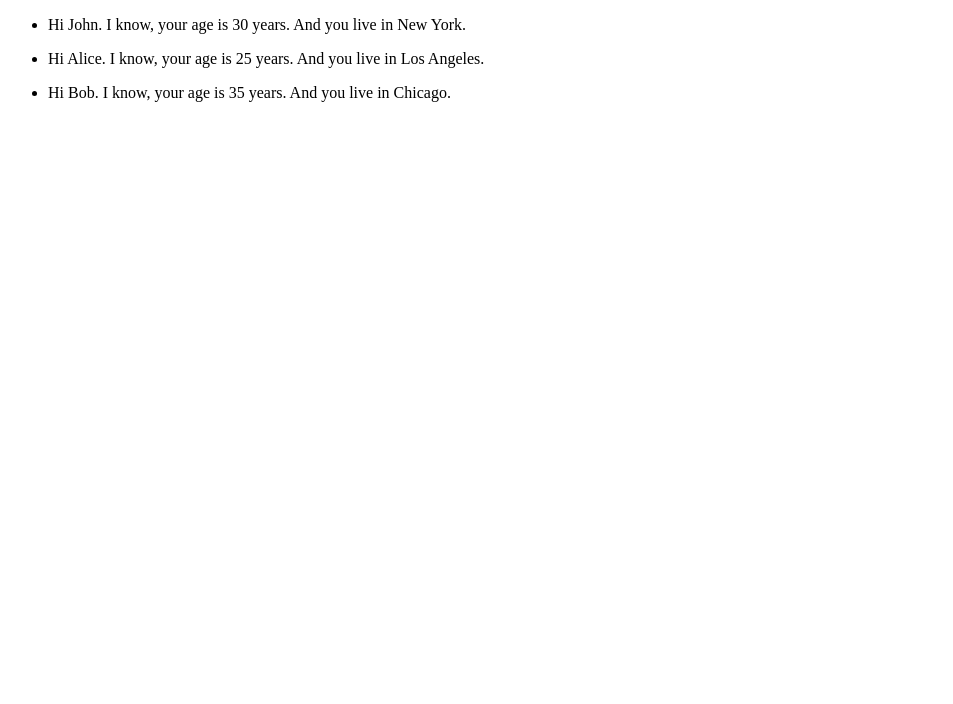
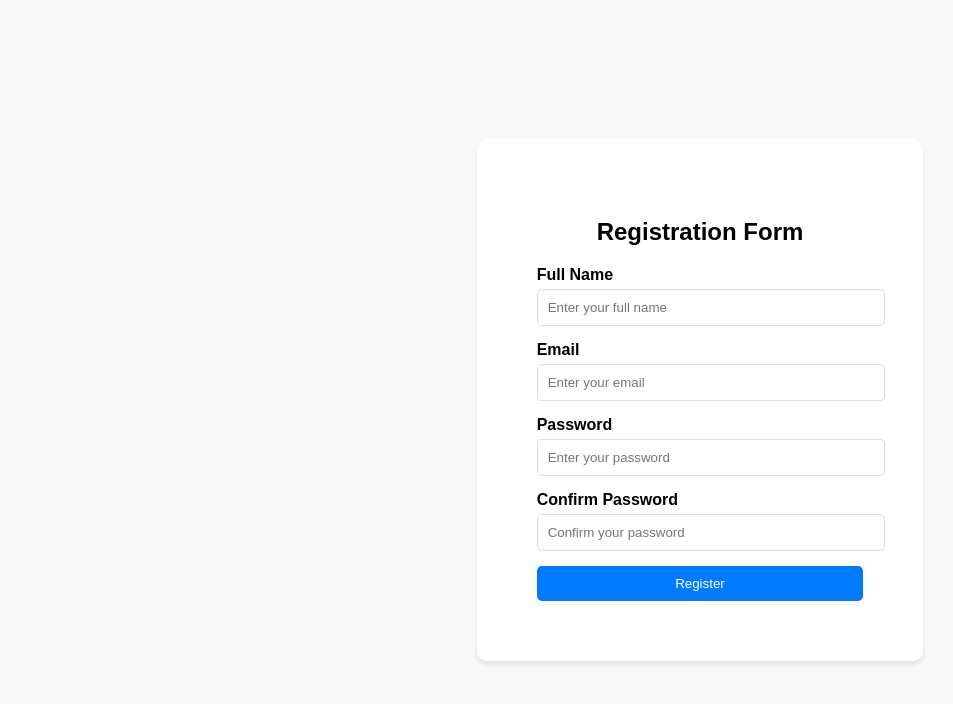
Before and after one commit to badalharit/react_learning, a React (Create React App) app in the folder myapp/: page / in a window 1280 px wide. Shown: the top 704 px of the page, without its empty margins (0-953 px from the left). Built offline with nearby package versions, Linux system fonts and the light colour scheme.

Commit message:
Added CSS for the registration form component & disable unwanted component inclusions

```diff
--- a/myapp/src/index.js
+++ b/myapp/src/index.js
@@ -1,13 +1,13 @@
 import React from 'react';
 import ReactDOM from 'react-dom/client';
 import reportWebVitals from './reportWebVitals';
-import LandingPage from './LandingPage';
-import Home from './screens/Home';
-import About from './screens/About';
-import Contact from './screens/Contact';
-import WelcomeMembers from './screens/WelcomeMembers';
+// import LandingPage from './LandingPage';
+// import Home from './screens/Home';
+// import About from './screens/About';
+// import Contact from './screens/Contact';
+// import WelcomeMembers from './screens/WelcomeMembers';
 import RegistrationForm from './screens/RegistrationForm';
-import UserDeatils from './screens/UserDeatils';
+// import UserDeatils from './screens/UserDeatils';
 // import { Route, Switch, Link, BrowserRouter as Router} from "react-router-dom";
 
 const root = ReactDOM.createRoot(document.getElementById('root'));
@@ -19,8 +19,8 @@ root.render(
     <Home/>
     <Contact></Contact>
     <About></About> */}
-    {/* <RegistrationForm></RegistrationForm> */}
-    <UserDeatils></UserDeatils>
+    <RegistrationForm></RegistrationForm>
+    {/* <UserDeatils></UserDeatils> */}
   </React.StrictMode>
 );
 
--- a/myapp/src/screens/RegistrationForm.js
+++ b/myapp/src/screens/RegistrationForm.js
@@ -1,31 +1,35 @@
 import React from "react";
-import WelcomeMembers from "./WelcomeMembers";
-
+// import WelcomeMembers from "./WelcomeMembers";
+import '../utils/RegistrationForm.css'
 function RegistrationForm() {
-  let age = 17;
+  // let age = 17;
     function RegisterTheUser(e){
         e.preventDefault(); // Do not reload the screen on submitting the Form
         alert("Registration Successful!");
     }
     return(
-      <div>
-        <h1>Registration Form</h1>
-        <form>
-            <label>Username: </label>
-            <input type="text" name="username" required/>
-            <br/>
-            <label>Age: </label>
-            <input type="number" name="age" required/>
-            <br/>
-            <label>Password: </label>
-            <input type="password" name="password" required/>
-            <br/>
-            <label>Confirm Password: </label>
-            <input type="password" name="confirm_password" required/>
-            <br/>
-            <input type="submit" onClick={RegisterTheUser} value="Register"/>
+      <div class="form-container">
+        <h2>Registration Form</h2>
+        <form onSubmit={RegisterTheUser}>
+          <div class="form-group">
+            <label for="fullname">Full Name</label>
+            <input type="text" id="fullname" name="fullname" placeholder="Enter your full name" />
+          </div>
+          <div class="form-group">
+            <label for="email">Email</label>
+            <input type="email" id="email" name="email" placeholder="Enter your email" />
+          </div>
+          <div class="form-group">
+            <label for="password">Password</label>
+            <input type="password" id="password" name="password" placeholder="Enter your password" />
+          </div>
+          <div class="form-group">
+            <label for="confirm_password">Confirm Password</label>
+            <input type="password" id="confirm_password" name="confirm_password" placeholder="Confirm your password" />
+          </div>
+          <input type="submit" class="submit-btn" value="Register" />
         </form>
-        {age >= 18? <WelcomeMembers name="Mohan" age={age}/>: <WelcomeMembers name='Rohan' age={age}></WelcomeMembers>}
+        {/* {age >= 18? <WelcomeMembers name="Mohan" age={age}/>: <WelcomeMembers name='Rohan' age={age}></WelcomeMembers>} */}
 
       </div>
     );
--- /dev/null
+++ b/myapp/src/utils/RegistrationForm.css
@@ -0,0 +1,51 @@
+body {
+    font-family: Arial, sans-serif;
+    background-color: #f9f9f9;
+    display: flex;
+    justify-content: center;
+    align-items: center;
+    height: 100vh;
+    margin: 0;
+}
+.form-container {
+    background: #fff;
+    padding: 60px;
+    border-radius: 10px;
+    box-shadow: 0 4px 6px rgba(0, 0, 0, 0.1);
+    width: 100%;
+    max-width: 400px;
+}
+.form-container h2 {
+    margin-bottom: 20px;
+    text-align: center;
+}
+.form-group {
+    margin-bottom: 15px;
+}
+.form-group label {
+    display: block;
+    margin-bottom: 5px;
+    font-weight: bold;
+}
+.form-group input {
+    width: 100%;
+    padding: 10px;
+    border: 1px solid #ddd;
+    border-radius: 5px;
+}
+.form-group input:focus {
+    outline: none;
+    border-color: #007bff;
+}
+.submit-btn {
+    width: 100%;
+    padding: 10px;
+    background-color: #007bff;
+    color: #fff;
+    border: none;
+    border-radius: 5px;
+    cursor: pointer;
+}
+.submit-btn:hover {
+    background-color: #0056b3;
+}
```
